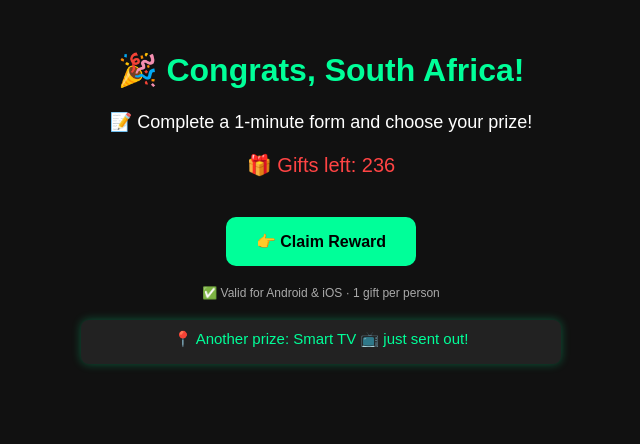
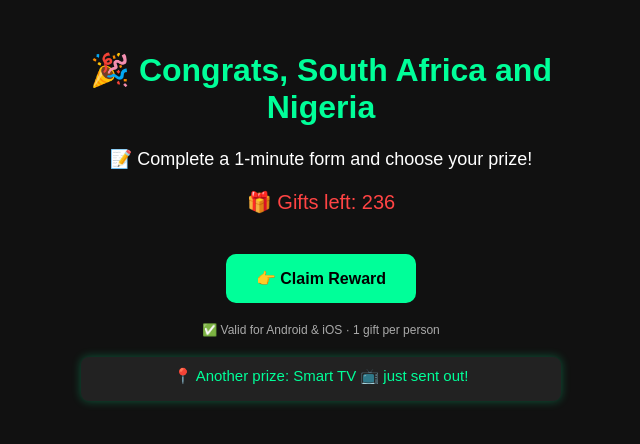
Before and after one commit to OneproAf/Oneproaf.github.io, a plain HTML site: page index.html in a window 1280 px wide. Shown: the whole page, without its empty margins (319-959 px from the left). Drawn offline with Linux system fonts and the light colour scheme.

Commit message:
Update index.html

```diff
--- a/index.html
+++ b/index.html
@@ -38,7 +38,7 @@
 </head>
 <body>
 
-  <h1 style="color:#00ff99;">🎉 Congrats, South Africa!</h1>
+  <h1 style="color:#00ff99;">🎉 Congrats, South Africa and Nigeria </h1>
   <p style="font-size:18px;">📝 Complete a 1-minute form and choose your prize!</p>
   <div style="font-size:20px;color:#ff4444;margin:20px 0;">🎁 Gifts left: <span id="giftCount">238</span></div>
 
```
